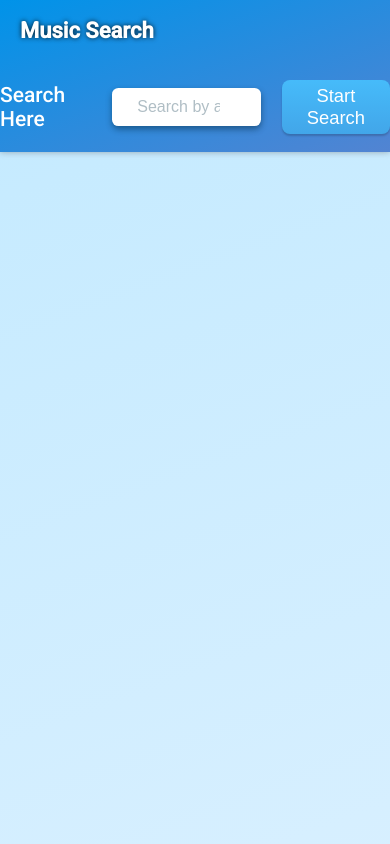
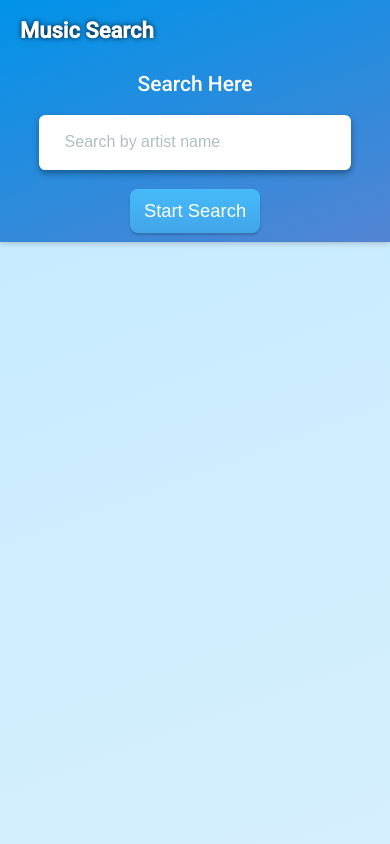
Before and after one commit to inidaname/react-graphql-spotify, a React (Create React App) app: page / in a window 390 px wide. Shown: the top 844 px of the page. Built offline with nearby package versions, Linux system fonts and the light colour scheme.

Commit message:
add responsiveness across components

```diff
--- a/src/components/result/Result.module.css
+++ b/src/components/result/Result.module.css
@@ -94,3 +94,9 @@
   margin-top: 5px;
   text-align: center;
 }
+
+@media screen and (max-width: 480px) {
+  .artistsResult {
+    border: none;
+  }
+}
--- a/src/components/result/Result.tsx
+++ b/src/components/result/Result.tsx
@@ -1,11 +1,10 @@
 import React, { FunctionComponent, ReactElement, useState } from "react";
-import { Album, Track } from "../../generated/graphql";
-import { ResultProps } from "../../types";
+import { Album } from "../../generated/graphql";
+import { ResultProps, AlbumState } from "../../types";
 import styles from "./Result.module.css";
 
 const Result: FunctionComponent<ResultProps> = ({ data }): ReactElement => {
-  const [album, setAlbum] = useState<{albums: Album[]; artist: string}>({albums: [], artist: ''});
-  const [tracks, setTracks] = useState<Track[]>([]);
+  const [album, setAlbum] = useState<AlbumState>({albums: [], artist: ''});
   const [style, setStyle] = useState<number>();
 
   return (
@@ -38,9 +37,6 @@ const Result: FunctionComponent<ResultProps> = ({ data }): ReactElement => {
                 <div
                   key={`${i}-${alb.id}`}
                   className={styles.subResult}
-                  onClick={() => {
-                    setTracks(alb.tracks as Track[]);
-                  }}
                 >
                   <img src={alb.image!} alt={alb.name!} />
                   <p>
@@ -52,7 +48,6 @@ const Result: FunctionComponent<ResultProps> = ({ data }): ReactElement => {
               ))}
           </section>
         </div>
-        {album && tracks && tracks.map((track) => <div>{track.name}</div>)}
       </section>
     </section>
   );
--- a/src/components/search/Search.module.css
+++ b/src/components/search/Search.module.css
@@ -23,7 +23,7 @@
   transition: box-shadow 300ms;
   display: block;
   line-height: 0.8rem;
-  color: #455A64;
+  color: #455a64;
   font-size: 16px;
   height: 38px;
   width: 45%;
@@ -32,10 +32,23 @@
 }
 
 .searchSpace input::placeholder {
-  color: #B0BEC5;
+  color: #b0bec5;
 }
 
 .searchSpace input:focus {
   outline: none;
-  box-shadow: 0.1rem 0.6rem 1.0rem #02273d7e;
+  box-shadow: 0.1rem 0.6rem 1rem #02273d7e;
 }
+
+@media screen and (max-width:  480px) {
+  .searchSpace {
+    flex-direction: column;
+    min-height: 180px;
+    justify-content: space-around;
+  }
+
+  .searchSpace input {
+    width: 80%;
+    height: 55px;
+  }
+}
--- a/src/styles/App.module.css
+++ b/src/styles/App.module.css
@@ -17,3 +17,12 @@
   box-shadow: 0.01rem 0.02rem 0.4rem #5e60617e;
   top: 0;
 }
+
+@media screen and (max-width: 480px) {
+  .header {
+    min-height: 220px;
+  }
+  .container {
+    margin-top: 260px;
+  }
+}
--- a/src/types/index.d.ts
+++ b/src/types/index.d.ts
@@ -1,2 +1,4 @@
-export * from './props';
-export * from './context';
+export * from "./props";
+export * from "./context";
+
+export type AlbumState = { albums: Album[]; artist: string };
```
